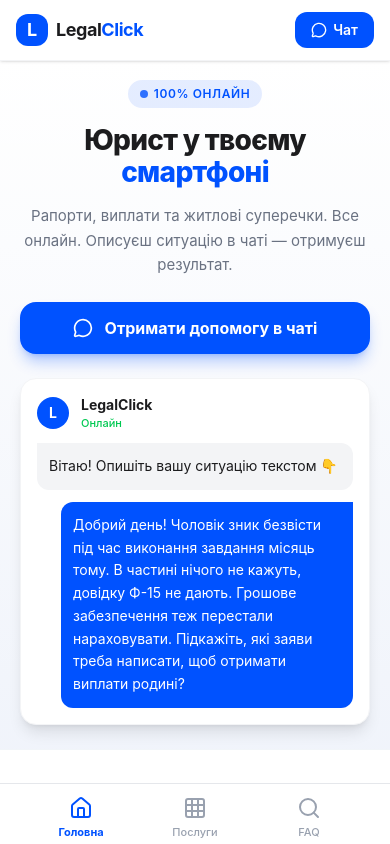
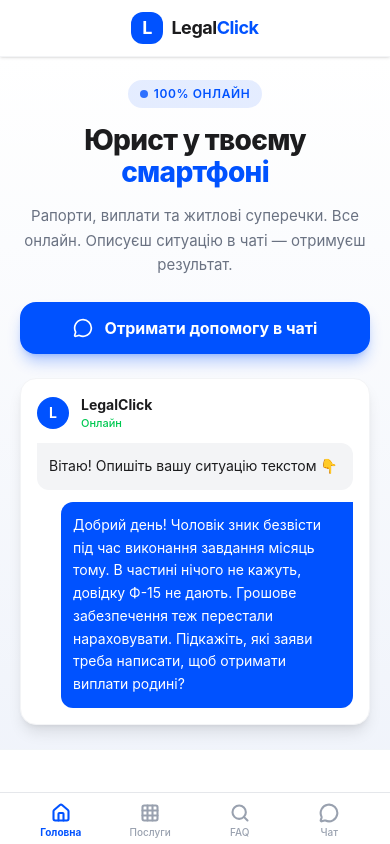
Before and after one commit to mel00027/legal-services-app, a React (Vite) app: page / in a window 390 px wide. Shown: the top 844 px of the page. Built offline with nearby package versions, Linux system fonts and the light colour scheme.

Commit message:
UI: move chat to bottom bar and reduce bar size by 5%

```diff
--- a/src/App.jsx
+++ b/src/App.jsx
@@ -150,14 +150,11 @@
       {/* ========== HEADER ========== */}
 
       {/* Mobile Header */}
-      <header className="md:hidden fixed top-0 w-full px-4 py-3 flex justify-between items-center bg-white/95 backdrop-blur-sm z-50 shadow-sm border-b border-gray-100">
+      <header className="md:hidden fixed top-0 w-full px-4 py-3 flex justify-center items-center bg-white/95 backdrop-blur-sm z-50 shadow-sm border-b border-gray-100">
         <div className="flex items-center gap-2">
           <div className="w-8 h-8 rounded-xl bg-electric text-white flex items-center justify-center font-bold text-lg">L</div>
           <span className="text-lg font-bold tracking-tight">Legal<span className="text-electric">Click</span></span>
         </div>
-        <a href={BOT_LINK} className="bg-electric text-white px-4 py-2 rounded-xl font-semibold text-sm flex items-center gap-1.5 active:scale-95 transition-transform">
-          <MessageCircle className="w-4 h-4" /> Чат
-        </a>
       </header>
 
       {/* Desktop Header */}
@@ -546,19 +543,23 @@
       </main>
 
       {/* ========== MOBILE BOTTOM TAB BAR ========== */}
-      <nav className="md:hidden fixed bottom-0 left-0 w-full bg-white border-t border-gray-200 px-6 pt-2 pb-2 flex justify-around items-center z-50 safe-bottom">
-        <button onClick={() => window.scrollTo({ top: 0, behavior: 'smooth' })} className="flex flex-col items-center gap-1 text-electric py-1 min-w-[64px] cursor-pointer">
-          <Home className="w-6 h-6" strokeWidth={2} />
-          <span className="text-[11px] font-bold">Головна</span>
+      <nav className="md:hidden fixed bottom-0 left-0 w-full bg-white border-t border-gray-200 px-4 pt-1.5 pb-1.5 flex justify-around items-center z-50 safe-bottom">
+        <button onClick={() => window.scrollTo({ top: 0, behavior: 'smooth' })} className="flex flex-col items-center gap-0.5 text-electric py-1 min-w-[56px] cursor-pointer">
+          <Home className="w-5 h-5" strokeWidth={2.5} />
+          <span className="text-[10px] font-bold">Головна</span>
         </button>
-        <button onClick={() => document.getElementById('services')?.scrollIntoView({ behavior: 'smooth' })} className="flex flex-col items-center gap-1 text-gray-400 hover:text-gray-600 py-1 min-w-[64px] cursor-pointer transition-colors">
-          <Grid className="w-6 h-6" strokeWidth={2} />
-          <span className="text-[11px] font-medium">Послуги</span>
+        <button onClick={() => document.getElementById('services')?.scrollIntoView({ behavior: 'smooth' })} className="flex flex-col items-center gap-0.5 text-gray-400 hover:text-gray-600 py-1 min-w-[56px] cursor-pointer transition-colors">
+          <Grid className="w-5 h-5" strokeWidth={2.5} />
+          <span className="text-[10px] font-medium">Послуги</span>
         </button>
-        <button onClick={() => document.getElementById('faq')?.scrollIntoView({ behavior: 'smooth' })} className="flex flex-col items-center gap-1 text-gray-400 hover:text-gray-600 py-1 min-w-[64px] cursor-pointer transition-colors">
-          <Search className="w-6 h-6" strokeWidth={2} />
-          <span className="text-[11px] font-medium">FAQ</span>
+        <button onClick={() => document.getElementById('faq')?.scrollIntoView({ behavior: 'smooth' })} className="flex flex-col items-center gap-0.5 text-gray-400 hover:text-gray-600 py-1 min-w-[56px] cursor-pointer transition-colors">
+          <Search className="w-5 h-5" strokeWidth={2.5} />
+          <span className="text-[10px] font-medium">FAQ</span>
         </button>
+        <a href={BOT_LINK} className="flex flex-col items-center gap-0.5 text-gray-400 hover:text-gray-600 py-1 min-w-[56px] cursor-pointer transition-colors">
+          <MessageCircle className="w-5 h-5" strokeWidth={2.5} />
+          <span className="text-[10px] font-medium">Чат</span>
+        </a>
       </nav>
 
       {/* ========== DESKTOP FOOTER ========== */}
```
